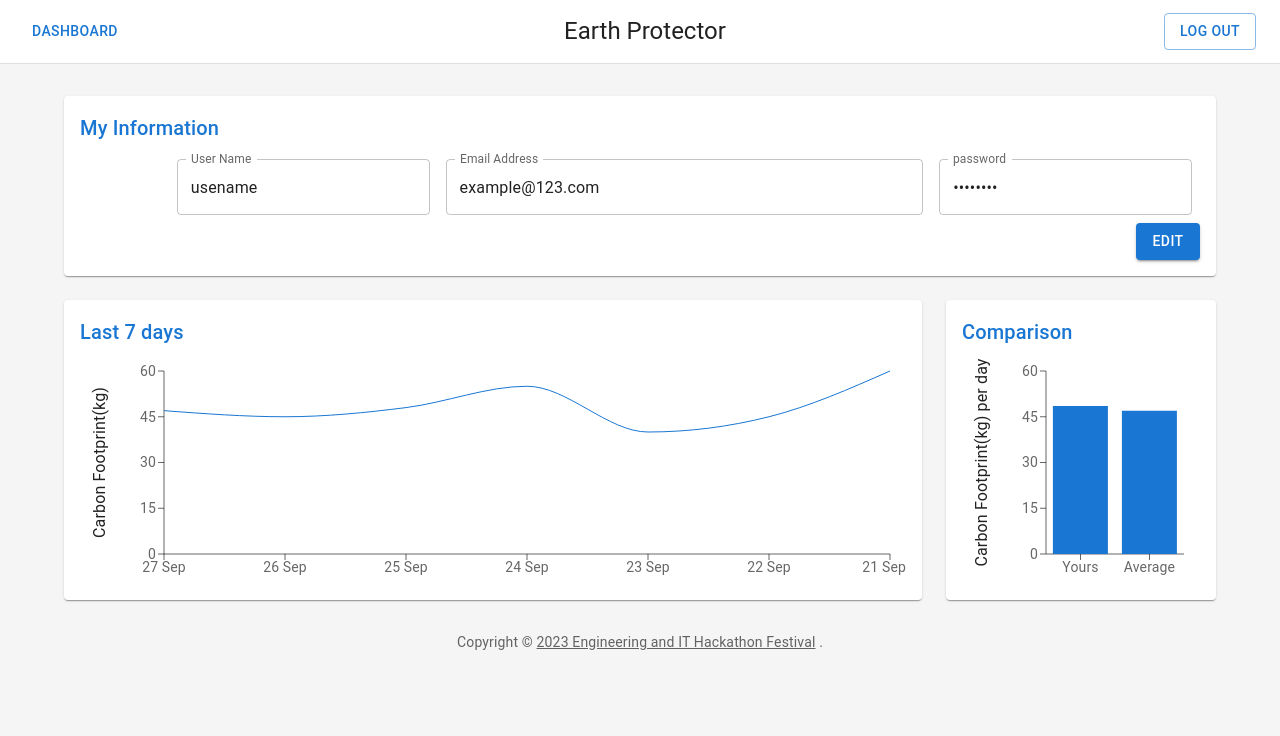
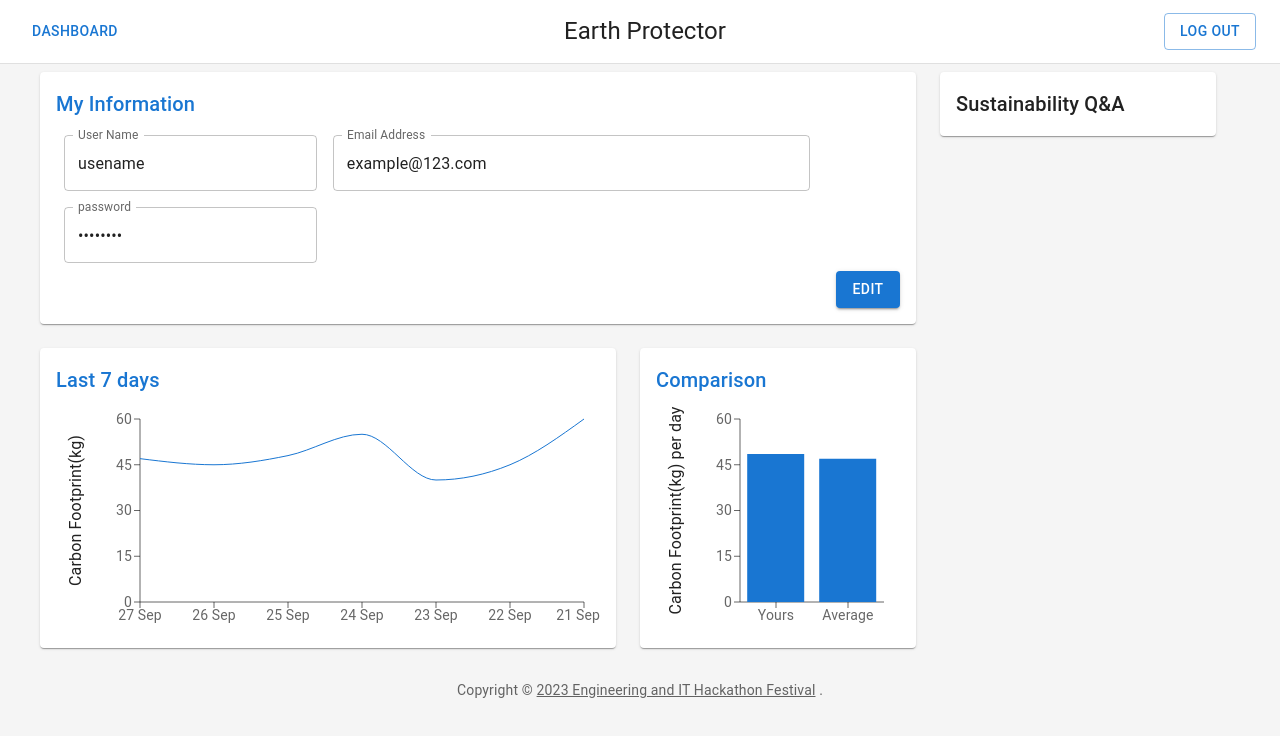
Before and after one commit to DongqiaoHe/bobobobo_hackathon, a React (Create React App) app in the folder bobobobo_frontend/: page /profile in a window 1280 px wide. Shown: the top 736 px of the page. Built offline with nearby package versions, Linux system fonts and the light colour scheme; the HTML template or start-up script is replaced by a standard one.

Commit message:
add chatgpt section to profile

```diff
--- a/bobobobo_frontend/src/app/Profile.tsx
+++ b/bobobobo_frontend/src/app/Profile.tsx
@@ -41,14 +41,22 @@ export default function Profile() {
       />
       <PageContainer>
         <Grid container spacing={3}>
-          {/* My Info */}
-          <Grid item xs={12}>
-            <Paper sx={{ p: 2, display: 'flex', flexDirection: 'column' }}>
-              <Orders />
+          <Grid container spacing={3}>
+            {/* My Info */}
+            <Grid item xs={9}>
+              <Paper sx={{ p: 2, display: 'flex', flexDirection: 'column' }}>
+                <Orders />
+              </Paper>
+            </Grid>
+          <Grid item xs={3}>
+            <Paper sx={{ p: 2, flexDirection: 'column' }}>
+              <Typography variant="h6" >
+                Sustainability Q&A
+              </Typography>
             </Paper>
           </Grid>
           {/* Chart */}
-          <Grid item xs={12} md={7} lg={9}>
+          <Grid item xs={6}>
             <Paper
               sx={{
                 p: 2,
@@ -60,7 +68,7 @@ export default function Profile() {
             </Paper>
           </Grid>
           {/* Bar Chart */}
-          <Grid item xs={12} md={5} lg={3}>
+          <Grid item xs={3}>
             <Paper
               sx={{
                 p: 2,
@@ -72,6 +80,7 @@ export default function Profile() {
             </Paper>
           </Grid>
         </Grid>
+      </Grid>
       </PageContainer>
     </>
   )
```
